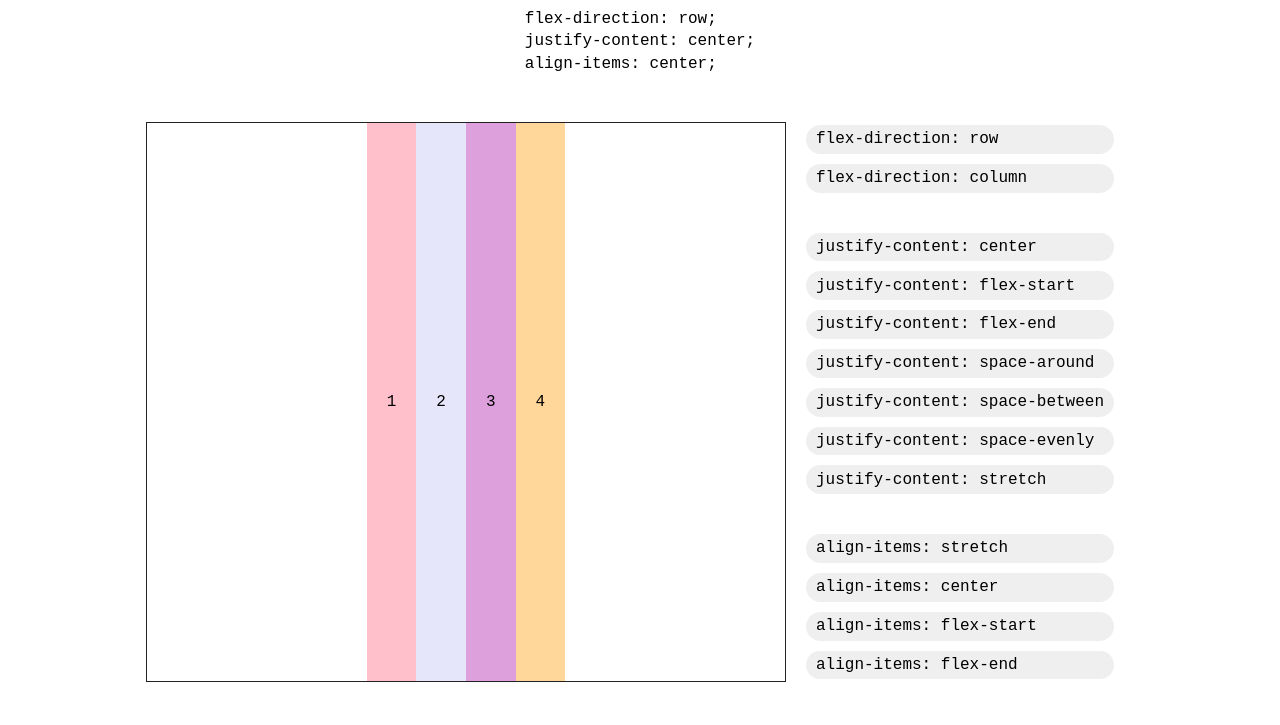
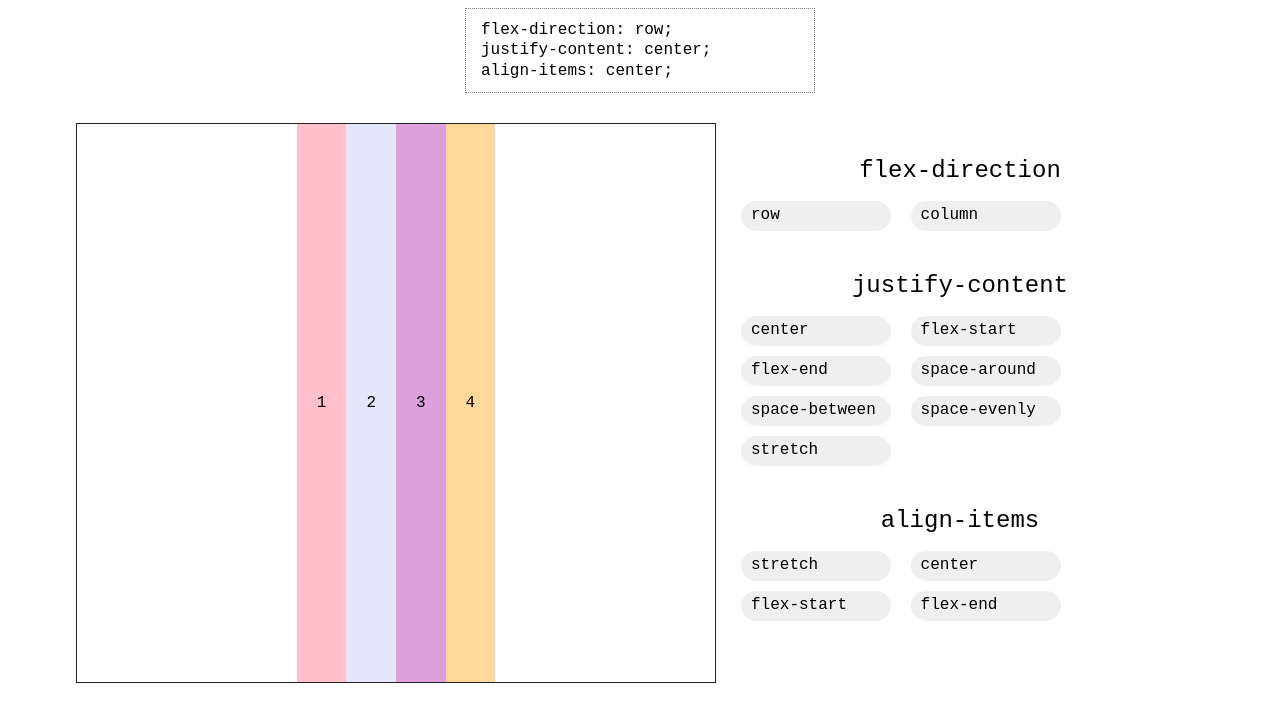
Before and after one commit to brandicameron/flexbox-helper, a plain HTML site: page index.html in a window 1280 px wide. Shown: the part 75-800 px from the top of the page. Drawn offline with Linux system fonts and the light colour scheme.

Commit message:
changed button layout

```diff
--- a/css/main.css
+++ b/css/main.css
@@ -12,23 +12,20 @@ main {
   height: 100%;
 }
 
-h1 {
+h1,
+h2 {
   display: flex;
   justify-content: center;
   align-items: center;
-  font-weight: lighter;
+  font-weight: normal;
   height: 5vh;
 }
 
 .current-settings {
-  display: flex;
-  flex-direction: column;
-  /* justify-content: space-between; */
-  align-content: center;
-  width: 95vw;
-  max-width: 900px;
+  width: 350px;
   margin: 0 auto 30px auto;
-  flex-wrap: wrap;
+  border: 1px dotted grey;
+  padding: 10px 15px;
 }
 
 .current-settings p {
@@ -75,19 +72,18 @@ h1 {
 }
 
 .button-group {
-  display: flex;
-  flex-direction: column;
-  margin: 15px 0;
+  width: 35vw;
+  margin: 5px 0 30px 0;
 }
 
 button {
   text-align: left;
   padding: 0 10px;
-  /* height: 35px; */
-  height: 3.6vh;
+  width: 150px;
+  height: 30px;
   border: none;
   border-radius: 15px;
-  margin: 5px 0;
+  margin: 5px;
   cursor: pointer;
 }
 
@@ -99,30 +95,30 @@ button:active {
   transform: scale(0.98);
 }
 
-@media screen and (max-width: 750px) {
+@media screen and (max-width: 950px) {
   main {
     flex-direction: column;
   }
 
   .container {
-    height: 20vh;
+    height: 25vh;
     width: 70vw;
   }
 
   .controls {
-    margin: 20px;
-  }
-
-  .button-group {
-    margin: 7px 0;
+    margin-top: 20px;
   }
 
   .item {
     padding: 5px;
   }
 
+  .button-group {
+    width: 90vw;
+    margin: 5px 0 20px 0;
+  }
+
   button {
-    height: 25px;
-    padding: 0 10px;
+    height: 40px;
   }
 }
--- a/index.html
+++ b/index.html
@@ -2,7 +2,7 @@
 <html class="no-js" lang="en">
   <head>
     <meta charset="utf-8" />
-    <title>Flexbox Helper</title>
+    <title>Visual Flexbox</title>
     <meta
       name="description"
       content="A tool to help with Flexbox properties."
@@ -14,7 +14,7 @@
     <link rel="stylesheet" href="css/main.css" />
   </head>
 
-  <h1>Flexbox Helper</h1>
+  <h1>Visual Flexbox</h1>
   <div class="current-settings">
     <p class="flex-direction">flex-direction: row;</p>
     <p class="justify-content">justify-content: center;</p>
@@ -29,24 +29,27 @@
       <div class="item">4</div>
     </div>
     <div class="controls">
+      <h2>flex-direction</h2>
       <div class="button-group" data-prop="flexDirection">
-        <button value="row">flex-direction: row</button>
-        <button value="column">flex-direction: column</button>
+        <button value="row">row</button>
+        <button value="column">column</button>
       </div>
+      <h2>justify-content</h2>
       <div class="button-group" data-prop="justifyContent">
-        <button value="center">justify-content: center</button>
-        <button value="flex-start">justify-content: flex-start</button>
-        <button value="flex-end">justify-content: flex-end</button>
-        <button value="space-around">justify-content: space-around</button>
-        <button value="space-between">justify-content: space-between</button>
-        <button value="space-evenly">justify-content: space-evenly</button>
-        <button value="stretch">justify-content: stretch</button>
+        <button value="center">center</button>
+        <button value="flex-start">flex-start</button>
+        <button value="flex-end">flex-end</button>
+        <button value="space-around">space-around</button>
+        <button value="space-between">space-between</button>
+        <button value="space-evenly">space-evenly</button>
+        <button value="stretch">stretch</button>
       </div>
+      <h2>align-items</h2>
       <div class="button-group" data-prop="alignItems">
-        <button value="stretch">align-items: stretch</button>
-        <button value="center">align-items: center</button>
-        <button value="flex-start">align-items: flex-start</button>
-        <button value="flex-end">align-items: flex-end</button>
+        <button value="stretch">stretch</button>
+        <button value="center">center</button>
+        <button value="flex-start">flex-start</button>
+        <button value="flex-end">flex-end</button>
       </div>
     </div>
   </main>
```
